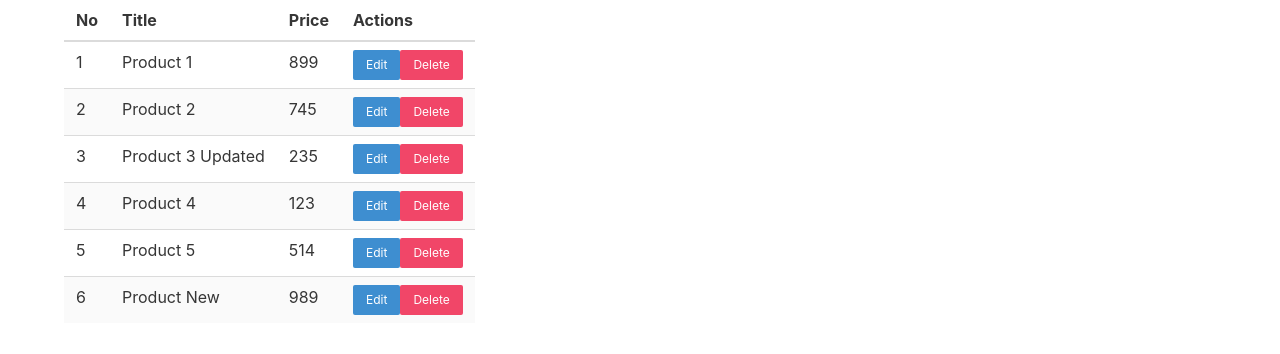
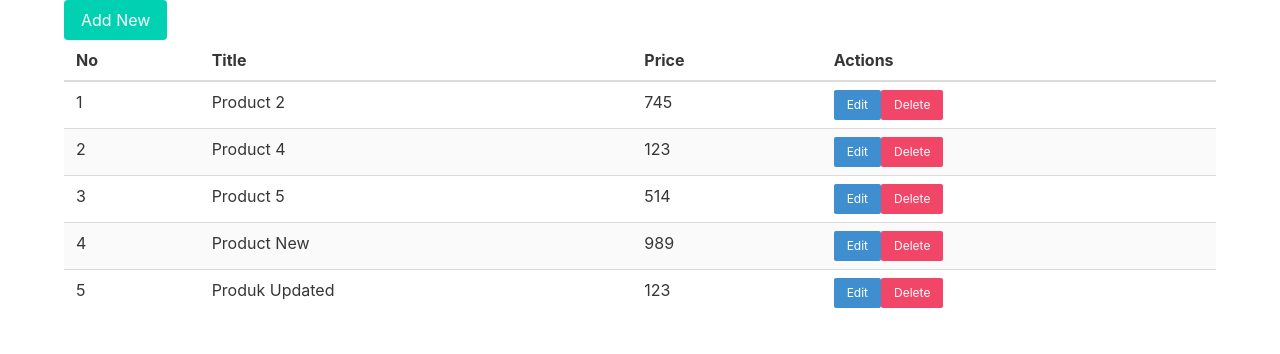
Before and after one commit to luthfimauludy/belajar-reactjs, a React (Create React App) app: page / in a window 1280 px wide. Shown: the top 354 px of the page. Built offline with nearby package versions, Linux system fonts and the light colour scheme; data requests are answered from the project's data file.

Commit message:
Add Delete Button

```diff
--- a/db.json
+++ b/db.json
@@ -1,19 +1,9 @@
 {
   "products": [
-    {
-      "id": 1,
-      "title": "Product 1",
-      "price": 899
-    },
     {
       "id": 2,
       "title": "Product 2",
       "price": 745
-    },
-    {
-      "title": "Product 3 Updated",
-      "price": 235,
-      "id": 3
     },
     {
       "id": 4,
@@ -29,6 +19,11 @@
       "title": "Product New",
       "price": "989",
       "id": 6
+    },
+    {
+      "title": "Produk Updated",
+      "price": "123",
+      "id": 7
     }
   ]
 }
--- a/src/components/ProductList.js
+++ b/src/components/ProductList.js
@@ -14,9 +14,20 @@ const ProductList = () => {
         setProducts(data);
     }
 
+    const deleteProduct = async(id) => {
+        await fetch(`http://localhost:8080/products/${id}`, {
+            method: "DELETE",
+            headers:{
+                'Content-Type': 'application/json'
+            }
+        });
+        fectData();
+    }
+
     return (
         <div>
-            <table className="table is-striped">
+            <Link to="/add" className="button is-primary">Add New</Link>
+            <table className="table is-striped is-fullwidth">
                 <thead>
                     <tr>
                         <th>No</th>
@@ -33,7 +44,7 @@ const ProductList = () => {
                             <td>{product.price}</td>
                             <td>
                                 <Link to={`/edit/${product.id}`} className="button is-small is-info">Edit</Link>
-                                <button className="button is-small is-danger">Delete</button>
+                                <button onClick={() => deleteProduct(product.id)} className="button is-small is-danger">Delete</button>
                             </td>
                         </tr>
                     ))}
```
